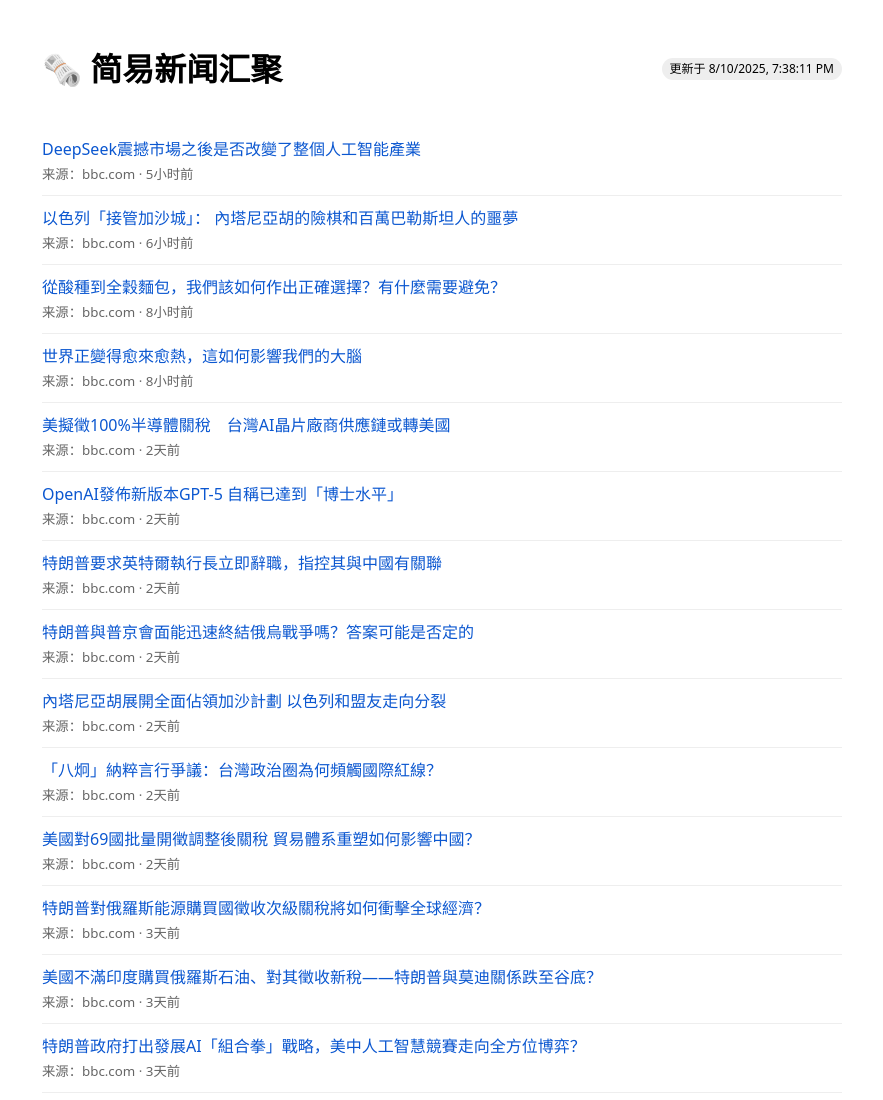
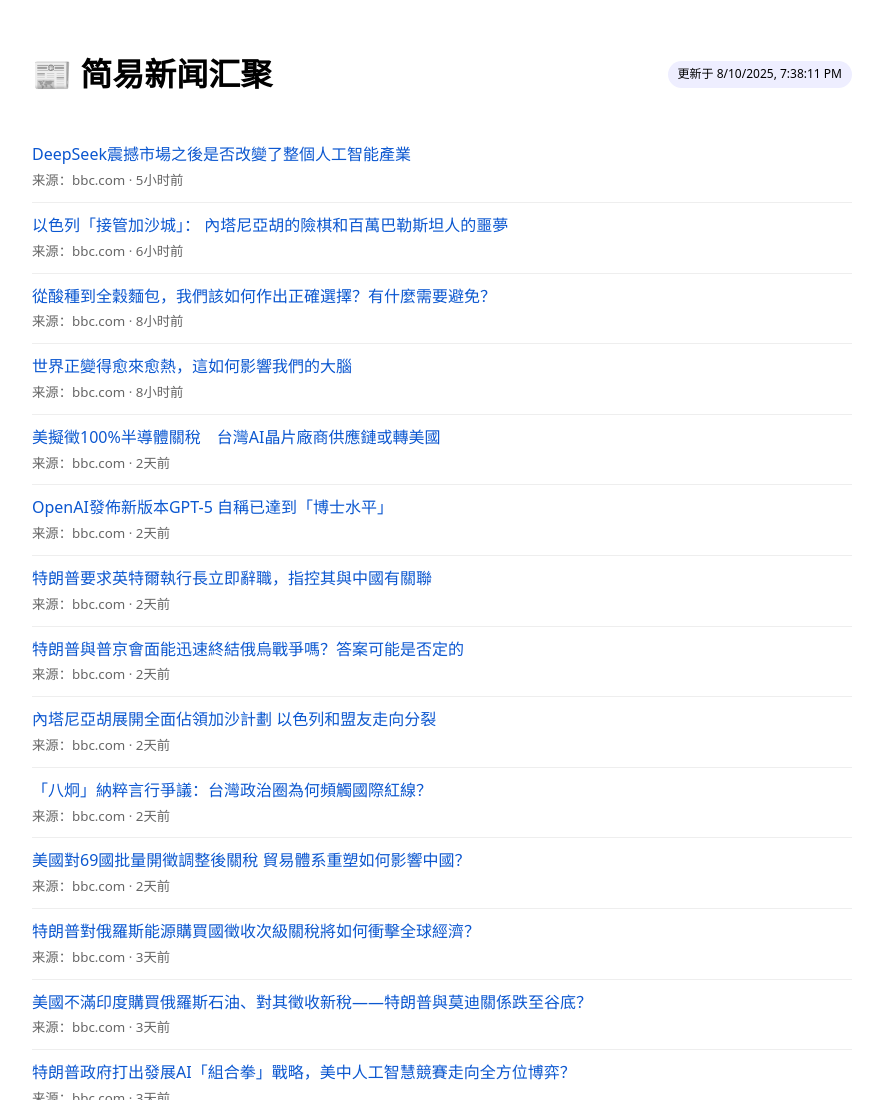
Before and after one commit to xmailanon/news-aggregator, a plain HTML site: page index.html in a window 1280 px wide. Shown: the top 1100 px of the page, without its empty margins (198-1081 px from the left). Drawn offline with Linux system fonts and the light colour scheme.

Commit message:
Update index.html

```diff
--- a/index.html
+++ b/index.html
@@ -4,36 +4,39 @@
 <meta name="viewport" content="width=device-width,initial-scale=1">
 <title>简易新闻汇聚</title>
 <style>
-  body{font-family:system-ui,-apple-system,Segoe UI,Roboto,Arial;max-width:800px;margin:24px auto;padding:0 12px;line-height:1.5}
+  body{font-family:system-ui,-apple-system,Segoe UI,Roboto,Arial;max-width:820px;margin:28px auto;padding:0 12px;line-height:1.55}
   header{display:flex;justify-content:space-between;align-items:center;margin-bottom:12px}
-  .badge{font-size:12px;background:#eee;border-radius:999px;padding:2px 8px;margin-left:8px}
+  .badge{font-size:12px;background:#eef;border-radius:999px;padding:4px 10px}
   ul{list-style:none;padding:0;margin:0}
   li{padding:10px 0;border-bottom:1px solid #eee}
   a{color:#0b57d0;text-decoration:none}
+  a:hover{text-decoration:underline}
   small{color:#666}
 </style>
 <header>
-  <h1>🗞️ 简易新闻汇聚</h1>
+  <h1>📰 简易新闻汇聚</h1>
   <div id="updated" class="badge">更新中…</div>
 </header>
 <ul id="list"></ul>
 <script>
 function timeAgo(ts){
-  const diff = Math.floor((Date.now()/1000 - ts));
-  const units = [["天",86400],["小时",3600],["分钟",60]];
-  for (const [n,s] of units){ if(diff>=s) return Math.floor(diff/s)+n+"前"; }
+  const diff = Math.floor(Date.now()/1000 - ts);
+  const u=[["天",86400],["小时",3600],["分钟",60]];
+  for(const [n,s] of u){ if(diff>=s) return Math.floor(diff/s)+n+"前"; }
   return "刚刚";
 }
-fetch("news.json?_="+Date.now()).then(r=>r.json()).then(d=>{
+fetch("news.json?_="+Date.now())
+  .then(r=>r.json())
+  .then(d=>{
     document.getElementById("updated").textContent = "更新于 " + new Date(d.updated*1000).toLocaleString();
     const list = document.getElementById("list");
     d.items.forEach(it=>{
       const li = document.createElement("li");
-    li.innerHTML = `
-      <a href="${it.url}" target="_blank" rel="noopener noreferrer">${it.title}</a>
+      li.innerHTML = `<a href="${it.url}" target="_blank" rel="noopener">${it.title}</a>
         <div><small>来源：${it.source} · ${timeAgo(it.published)}</small></div>`;
       list.appendChild(li);
     });
-});
+  })
+  .catch(()=>{ document.getElementById("updated").textContent="无法加载新闻数据";});
 </script>
 </html>
```
Lines whose indentation alone changed are shown as unchanged.
